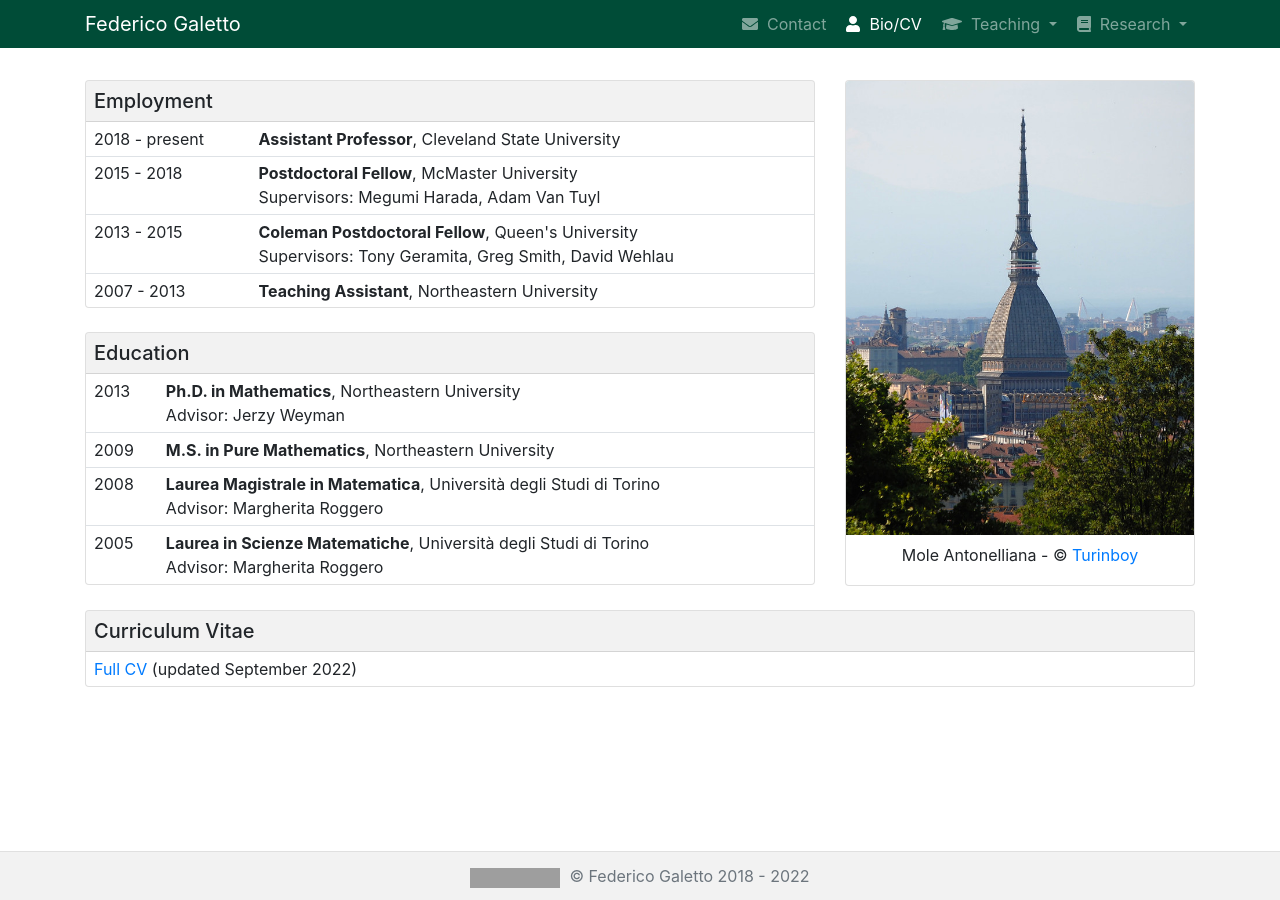
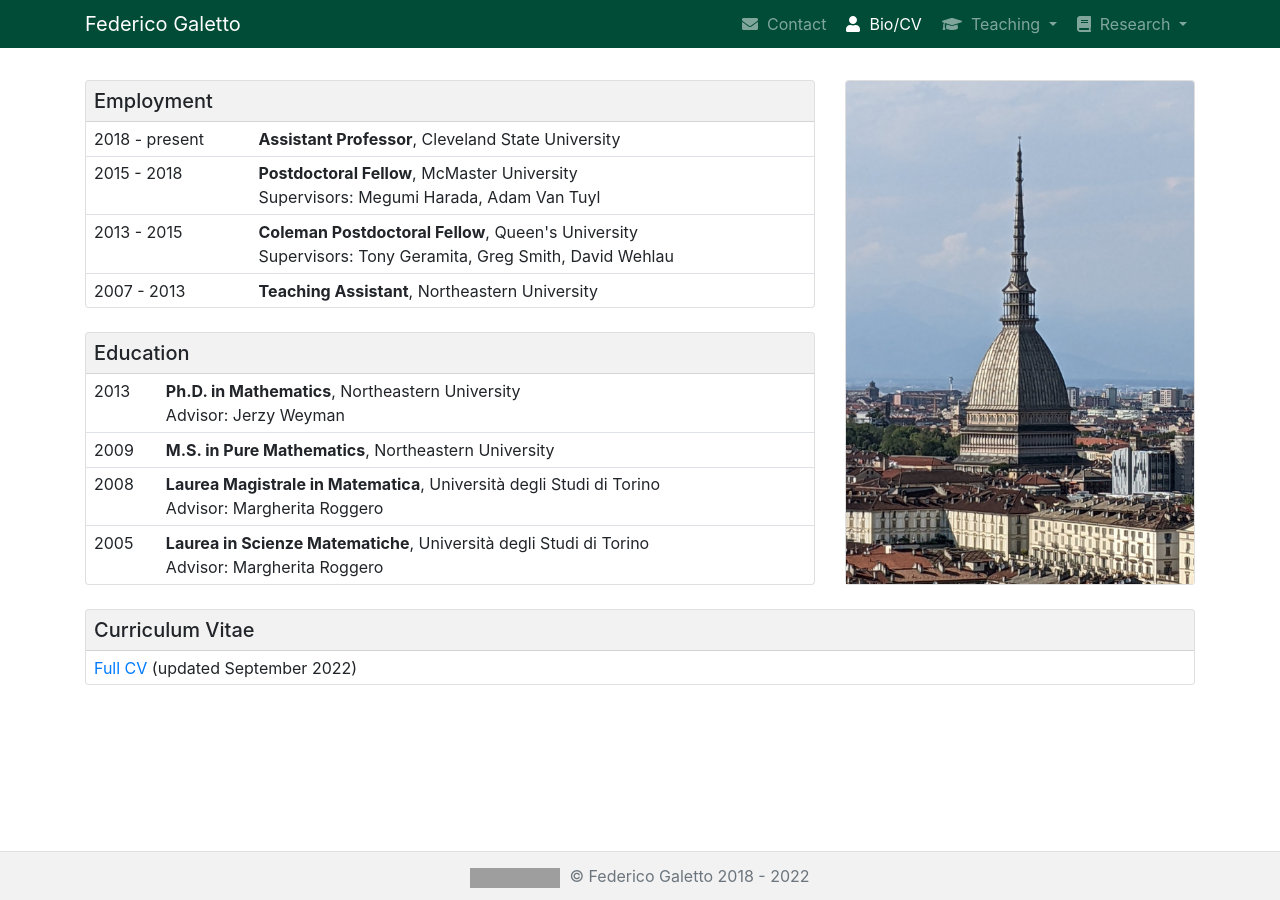
Before and after one commit to galettof/galettof.github.io, a Jekyll site: the page built from bio.html, in a window 1280 px wide. Built offline with Jekyll 4.4.1, drawn with Linux system fonts in a browser that asks for light colours; nearby versions of some CDN libraries; grey boxes are pictures that could not be loaded.

Commit message:
mia foto mole

```diff
--- a/bio.html
+++ b/bio.html
@@ -65,12 +65,7 @@ active: bio
   </div>
   <div class="col-lg-4 d-flex">
     <div class="card text-center w-100">
-      <img class="card-img-top img-crop" style="height:90%;"  alt="Mole Antonelliana" src="img/torino.jpg">
-      <div class="card-body">
-	<div class="caption">
-	  Mole Antonelliana - &copy; <a href="https://www.flickr.com/people/turinboy/" target="_blank">Turinboy</a>
-	</div>
-      </div>
+      <img class="card-img-top img-crop" style="height:100%;"  alt="Mole Antonelliana" src="img/mole.jpg">
     </div>
   </div>
 </div>
```
Also changed, not shown: img/mole.jpg (added).
